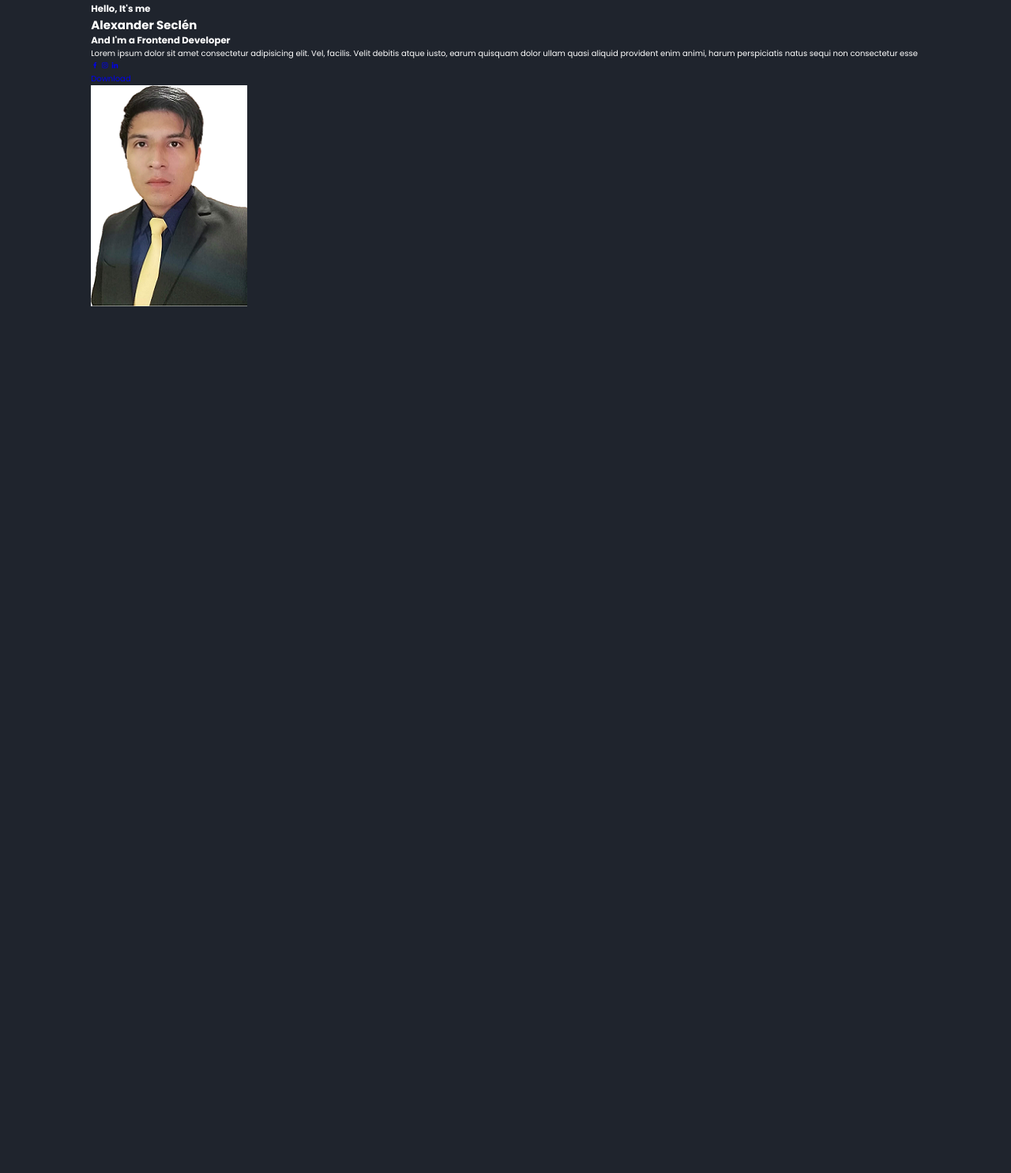
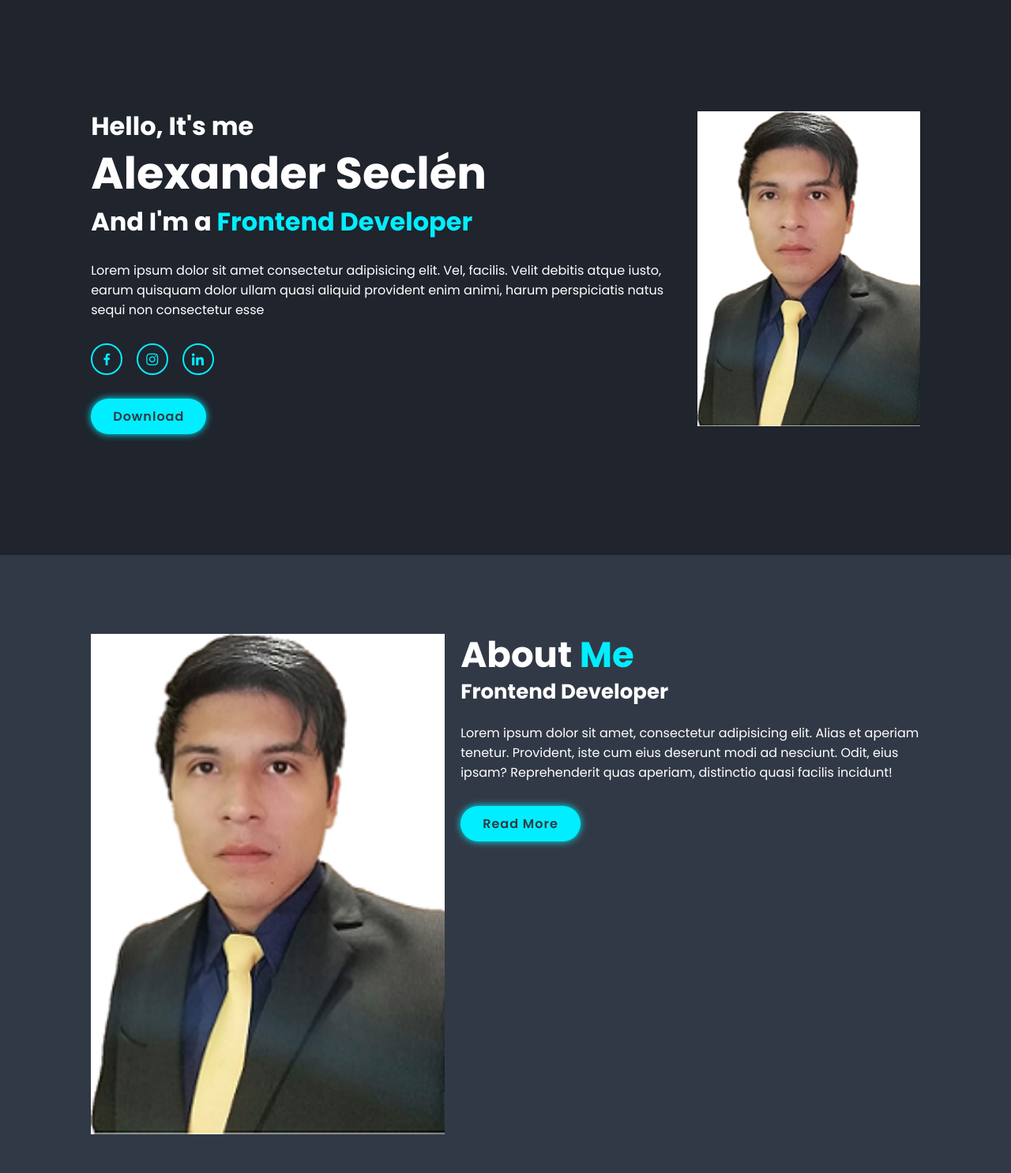
Before and after one commit to Alexander091196/portafolio, a plain HTML site: page index.html in a window 1280 px wide. Shown: the part 97-1583 px from the top of the page at 79% size. Before the commit the page ends 800 px from the top, so only its background shows below. Drawn offline with nearby package versions, Linux system fonts and the light colour scheme.

Commit message:
portafolio

```diff
--- a/css/index.css
+++ b/css/index.css
@@ -20,7 +20,7 @@
 
 html {
     font-size: 62.5%;
-    overflow: hidden;
+    overflow: auto;
 }
 
 body {
@@ -74,5 +74,101 @@ section {
 }
 
 .home {
+    display: flex;
+    justify-content: center;
+    align-items: center;
+}
+
+.home-img img {
+    width: 22vw;
 
 }
+
+.home-content h3 {
+    font-size: 3.2rem;
+    font-weight: 700;
+}
+
+.home-content h3:nth-of-type(2) {
+    margin: 0 0 2.5rem 0;
+}
+
+span {
+    color: var(--main-color);
+}
+.home-content h1 {
+    font-size: 5.6rem;
+    font-weight: 700;
+    line-height: 1.3;
+}
+
+.home-content p {
+    font-size: 1.6rem;
+}
+
+.social-media a {
+    display: inline-flex;
+    justify-content: center;
+    align-items: center;
+    width: 4rem;
+    height: 4rem;
+    background: transparent;
+    border: 0.2rem solid var(--main-color);
+    border-radius: 50%;
+    font-size: 2rem;
+    color: var(--main-color);
+    margin: 3rem 1.5rem 3rem 0;
+}
+
+.social-media a:hover {
+    background: var(--main-color);
+    color: var(--second-bg-color);
+    box-shadow: 0 0 1rem var(--main-color);
+}
+
+.btn {
+    display: inline-block;
+    padding: 1rem 2.8rem;
+    background: var(--main-color);
+    border-radius: 4rem;
+    box-shadow: 0 0 1rem var(--main-color);
+    font-size: 1.6rem;
+    color: var(--second-bg-color);
+    letter-spacing: 0.1rem;
+    font-weight: 600;
+}
+
+.btn:hover {
+    box-shadow: none;
+}
+
+.about {
+    display: flex;
+    justify-content: center;
+    align-self: center;
+    gap: 2rem;
+    background: var(--second-bg-color);
+}
+
+.about-img img {
+    width: 35vw;
+}
+
+.heading {
+    text-align: center;
+    font-size: 4.5rem;
+}
+
+.about-content h2 {
+    text-align: left;
+    line-height: 1.2;
+}
+
+.about-content h3 {
+    font-size: 2.6rem;
+}
+
+.about-content p {
+    font-size: 1.6rem;
+    margin: 2rem 0 3rem;
+}
--- a/index.html
+++ b/index.html
@@ -22,11 +22,11 @@
       <i class="bx bx-menu" id="menu-icon"></i>
 
       <nav class="navbar">
-        <a href="home" class="active">Home</a>
-        <a href="about">About</a>
-        <a href="services">Services</a>
-        <a href="portafolio">Portafolio</a>
-        <a href="contact">Contact</a>
+        <a href="#home" class="active">Home</a>
+        <a href="#about">About</a>
+        <a href="#services">Services</a>
+        <a href="#portafolio">Portafolio</a>
+        <a href="#contact">Contact</a>
       </nav>
     </header>
 
@@ -43,19 +43,39 @@
           esse
         </p>
         <div class="social-media">
-          <a href="#"><i class='bx bxl-facebook'></i></a>
-          <a href="#"><i class='bx bxl-instagram'></i></a>
-          <a href="#"><i class='bx bxl-linkedin' ></i></a>
+          <a href="#"><i class="bx bxl-facebook"></i></a>
+          <a href="#"><i class="bx bxl-instagram"></i></a>
+          <a href="#"><i class="bx bxl-linkedin"></i></a>
         </div>
 
         <a href="#" class="btn">Download</a>
       </div>
 
       <div class="home-img">
-        <img src="img/photo-perfil.png" alt="">
+        <img src="img/photo-perfil.png" alt="" />
+      </div>
+    </section>
+
+    <!-- about section design -->
+    <section class="about" id="about">
+      <div class="about-img">
+        <img src="img/photo-perfil.png" alt="" />
+      </div>
+
+      <div class="about-content">
+        <h2 class="heading">About <span>Me</span></h2>
+        <h3>Frontend Developer</h3>
+        <p>
+          Lorem ipsum dolor sit amet, consectetur adipisicing elit. Alias et
+          aperiam tenetur. Provident, iste cum eius deserunt modi ad nesciunt.
+          Odit, eius ipsam? Reprehenderit quas aperiam, distinctio quasi facilis
+          incidunt!
+        </p>
+        <a href="#" class="btn">Read More</a>
       </div>
     </section>
 
     <!-- custom js-->
+    <script src="js/script.js"></script>
   </body>
 </html>
```
Also changed, not shown: js/script.js (added).
